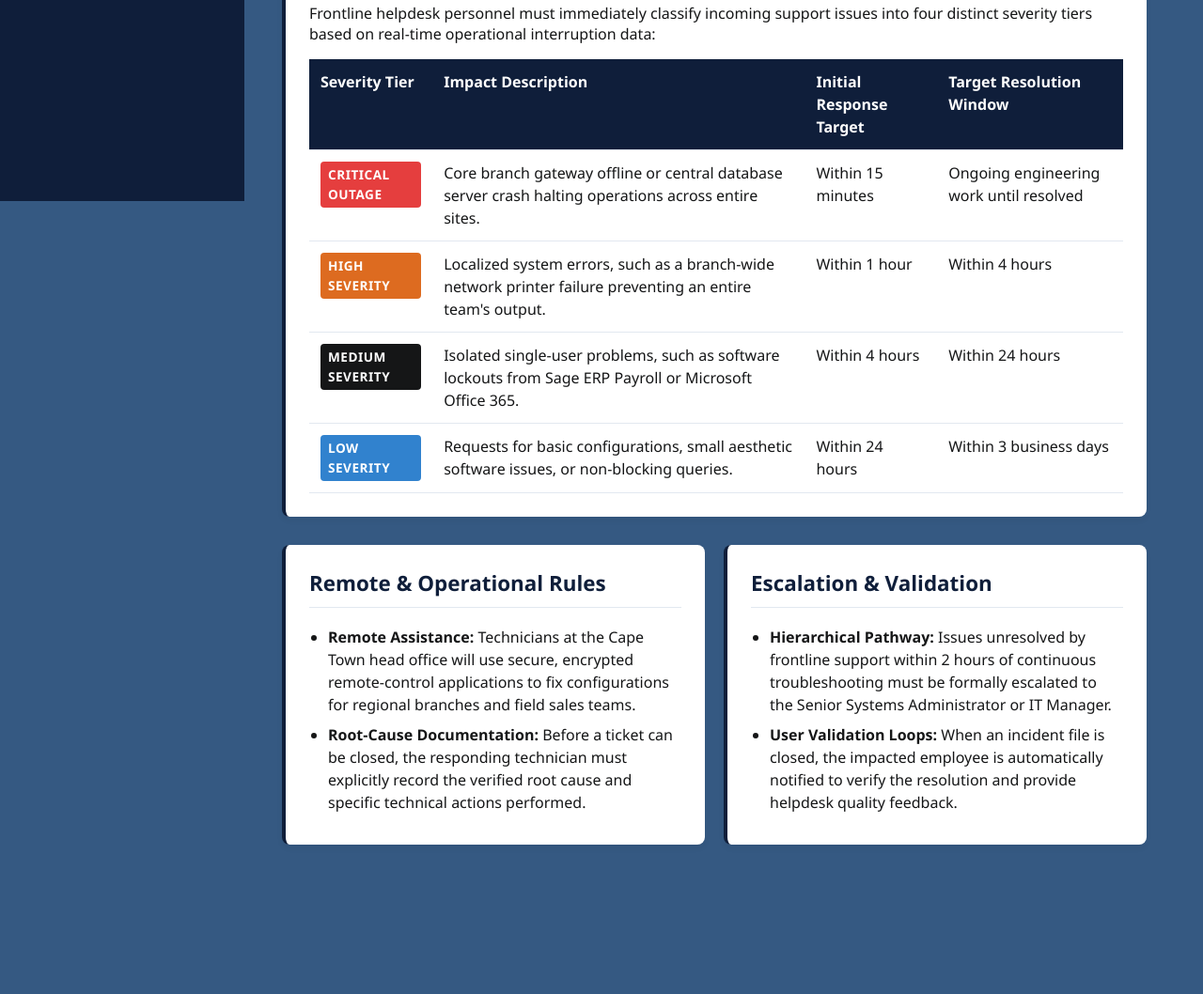
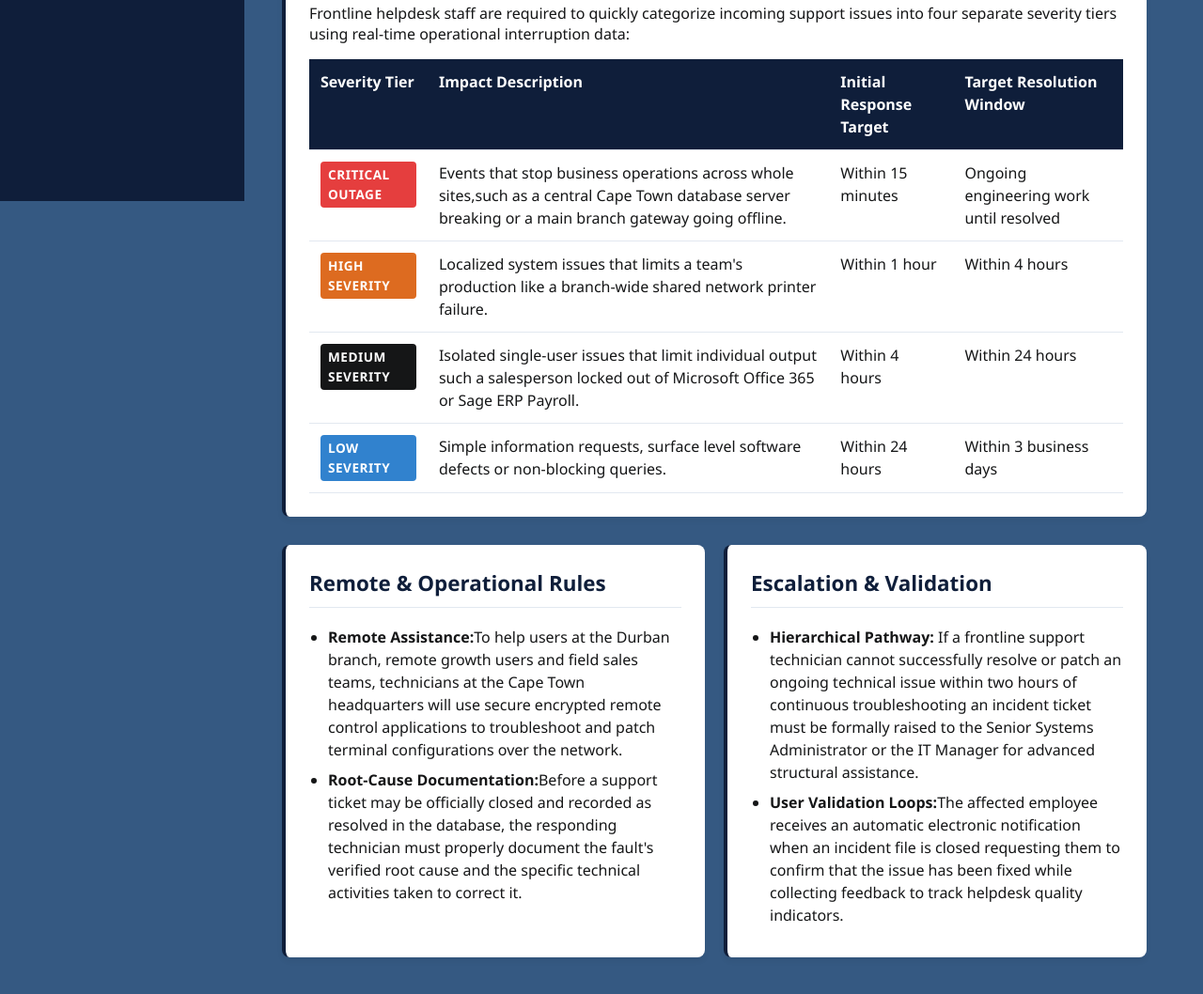
Before and after one commit to Zaneparks87/Three-Musketeers-WIL-GROUP-ASSIGNMENT, a plain HTML site: page servicedesk.html in a window 1280 px wide. Shown: the part 586-1644 px from the top of the page at 94% size. Before the commit the page ends 1555 px from the top, so only its background shows below. Drawn offline with Linux system fonts and the light colour scheme.

Commit message:
Update system servicedesk.html

```diff
--- a/servicedesk.html
+++ b/servicedesk.html
@@ -13,7 +13,7 @@
         --light: #355982;
         --critical: #e53e3e;
         --high: #dd6b20;
-            --medium: #ecc94b;
+        --medium: #d7b641;
         --low: #3182ce;
         }
         body {
@@ -122,7 +122,7 @@
 
         <div class="section-card">
             <h2>Impact-Driven Triage & SLA Matrix</h2>
-            <p>Frontline helpdesk personnel must immediately classify incoming support issues into four distinct severity tiers based on real-time operational interruption data:</p>
+            <p>Frontline helpdesk staff are required to quickly categorize incoming support issues into four separate severity tiers using real-time operational interruption data:</p>
 
             <table>
                 <thead>
@@ -136,25 +136,25 @@
                 <tbody>
                     <tr>
                         <td><span class="badge badge-critical">Critical Outage</span></td>
-                        <td>Core branch gateway offline or central database server crash halting operations across entire sites.</td>
+                        <td>Events that stop business operations across whole sites,such as a central Cape Town database server breaking or a main branch gateway going offline.</td>
                         <td>Within 15 minutes</td>
                         <td>Ongoing engineering work until resolved</td>
                     </tr>
                     <tr>
                         <td><span class="badge badge-high">High Severity</span></td>
-                        <td>Localized system errors, such as a branch-wide network printer failure preventing an entire team's output.</td>
+                        <td>Localized system issues that limits a team's production like a branch-wide shared network printer failure.</td>
                         <td>Within 1 hour</td>
                         <td>Within 4 hours</td>
                     </tr>
                     <tr>
                         <td><span class="badge badge-medium">Medium Severity</span></td>
-                        <td>Isolated single-user problems, such as software lockouts from Sage ERP Payroll or Microsoft Office 365.</td>
+                        <td>Isolated single-user issues that limit individual output such a salesperson locked out of Microsoft Office 365 or Sage ERP Payroll.</td>
                         <td>Within 4 hours</td>
                         <td>Within 24 hours</td>
                     </tr>
                     <tr>
                         <td><span class="badge badge-low">Low Severity</span></td>
-                        <td>Requests for basic configurations, small aesthetic software issues, or non-blocking queries.</td>
+                        <td>Simple information requests, surface level software defects or non-blocking queries.</td>
                         <td>Within 24 hours</td>
                         <td>Within 3 business days</td>
                     </tr>
@@ -166,16 +166,16 @@
             <div class="section-card">
                 <h2>Remote & Operational Rules</h2>
                 <ul>
-                    <li><strong>Remote Assistance:</strong> Technicians at the Cape Town head office will use secure, encrypted remote-control applications to fix configurations for regional branches and field sales teams.</li>
-                    <li><strong>Root-Cause Documentation:</strong> Before a ticket can be closed, the responding technician must explicitly record the verified root cause and specific technical actions performed.</li>
+                    <li><strong>Remote Assistance:</strong>To help users at the Durban branch, remote growth users and field sales teams, technicians at the Cape Town headquarters will use secure encrypted remote control applications to troubleshoot and patch terminal configurations over the network.</li>
+                    <li><strong>Root-Cause Documentation:</strong>Before a support ticket may be officially closed and recorded as resolved in the database, the responding technician must properly document the fault's verified root cause and the specific technical activities taken to correct it.</li>
                 </ul>
             </div>
 
             <div class="section-card">
                 <h2>Escalation & Validation</h2>
                 <ul>
-                    <li><strong>Hierarchical Pathway:</strong> Issues unresolved by frontline support within 2 hours of continuous troubleshooting must be formally escalated to the Senior Systems Administrator or IT Manager.</li>
-                    <li><strong>User Validation Loops:</strong> When an incident file is closed, the impacted employee is automatically notified to verify the resolution and provide helpdesk quality feedback.</li>
+                    <li><strong>Hierarchical Pathway:</strong> If a frontline support technician cannot successfully resolve or patch an ongoing technical issue within two hours of continuous troubleshooting an incident ticket must be formally raised to the Senior Systems Administrator or the IT Manager for advanced structural assistance.</li>
+                    <li><strong>User Validation Loops:</strong>The affected employee receives an automatic electronic notification when an incident file is closed requesting them to confirm that the issue has been fixed while collecting feedback to track helpdesk quality indicators.</li>
                 </ul>
             </div>
         </div>
```
Lines whose indentation alone changed are shown as unchanged.
